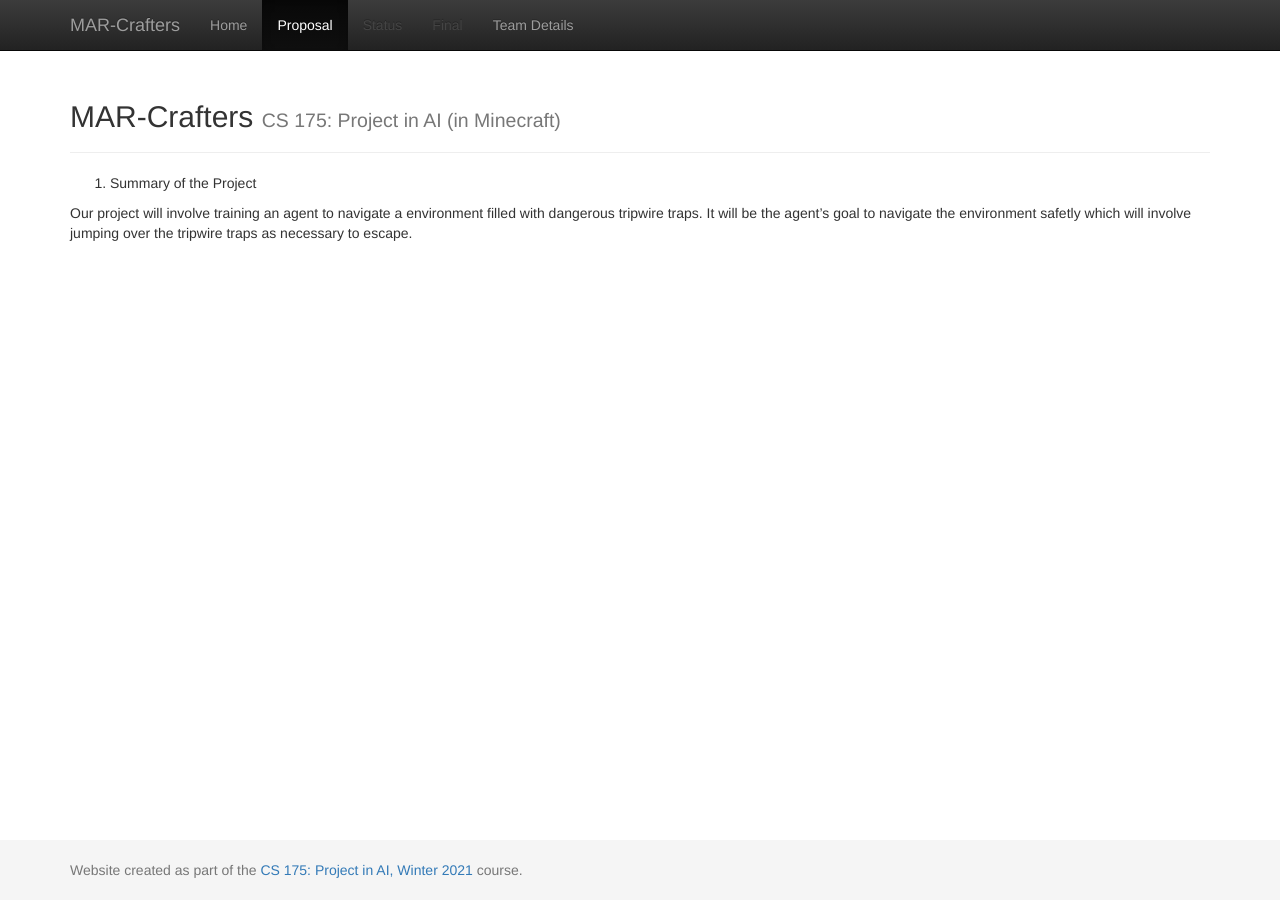
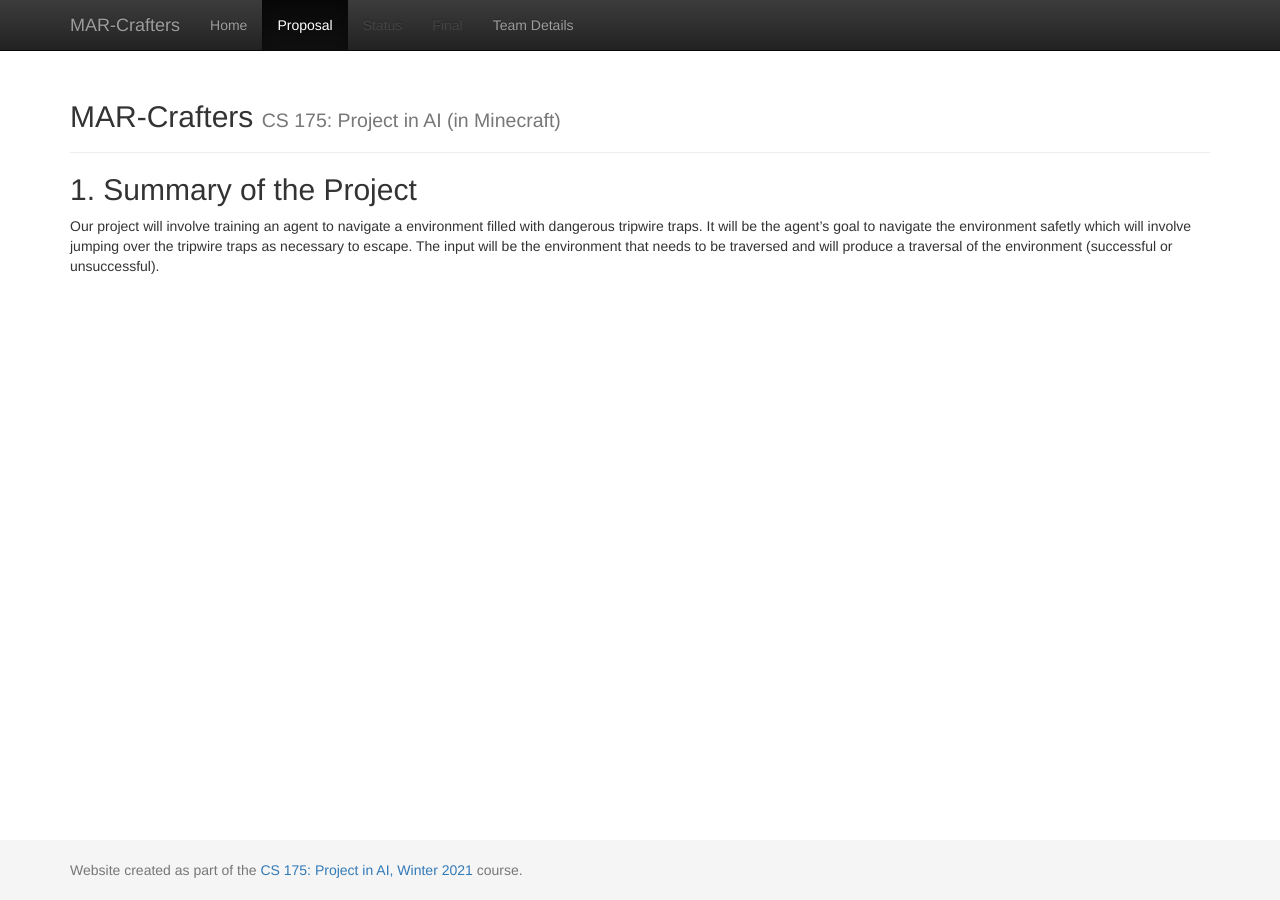
Before and after one commit to maxxdoan/DangerDungeon, a Jekyll site: the page built from docs/proposal.md, in a window 1280 px wide. Built offline with Jekyll 4.4.1, drawn with Linux system fonts in a browser that asks for light colours.

Commit message:
Update proposal.md

```diff
--- a/docs/proposal.md
+++ b/docs/proposal.md
@@ -3,6 +3,6 @@
 title: Proposal
 ---
 
-1. Summary of the Project
+## 1. Summary of the Project
 
-Our project will involve training an agent to navigate a environment filled with dangerous tripwire traps. It will be the agent's goal to navigate the environment safetly which will involve jumping over the tripwire traps as necessary to escape.
+Our project will involve training an agent to navigate a environment filled with dangerous tripwire traps. It will be the agent's goal to navigate the environment safetly which will involve jumping over the tripwire traps as necessary to escape. The input will be the environment that needs to be traversed and will produce a traversal of the environment (successful or unsuccessful).
```
